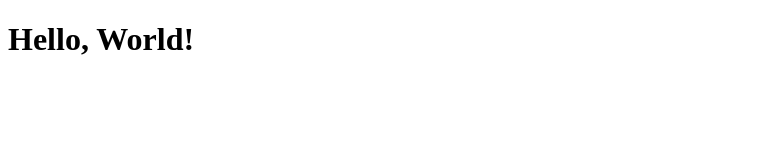
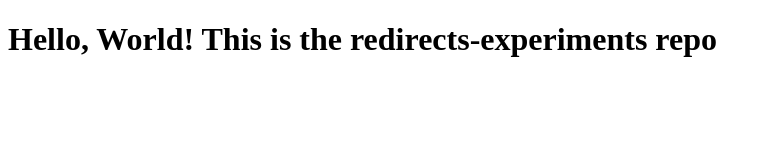
Before and after one commit to Eric-Arellano/redirect-experiment, a plain HTML site: page index.html in a window 1280 px wide. Shown: the whole page, without its empty margins (0-771 px from the left). Drawn offline with Linux system fonts and the light colour scheme.

Commit message:
Clarify which repo we're in

```diff
--- a/index.html
+++ b/index.html
@@ -2,9 +2,9 @@
 <html lang="en">
 <head>
     <meta charset="UTF-8">
-    <title>Hello World</title>
+    <title>Hello World | dedicated repo</title>
 </head>
 <body>
-    <h1>Hello, World!</h1>
+    <h1>Hello, World! This is the redirects-experiments repo</h1>
 </body>
 </html>
```
